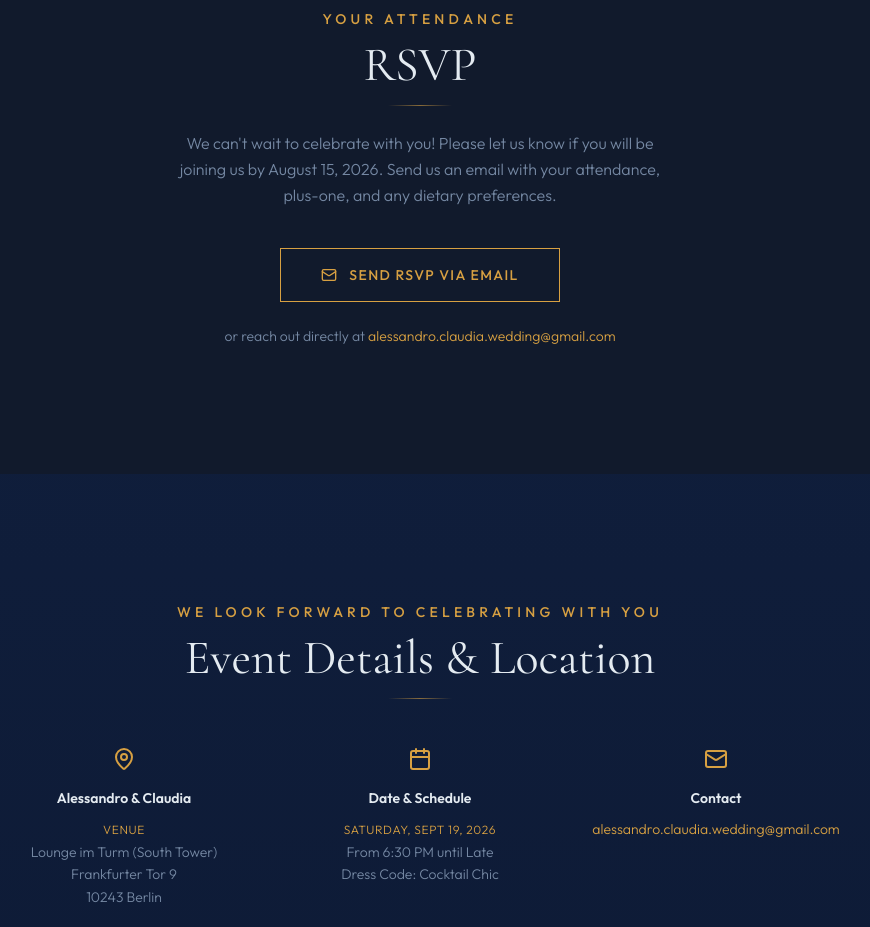
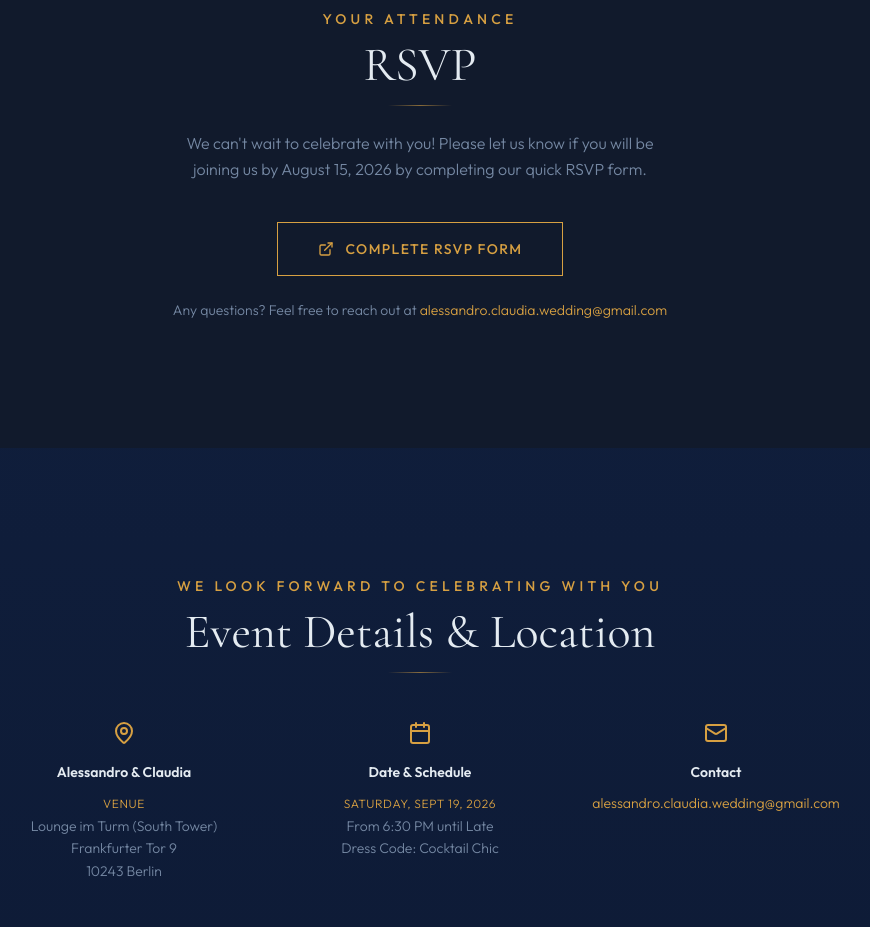
Before and after one commit to francescofact/alessandroeclaudia.party, a website: page cloned/index.html in a window 1280 px wide. Shown: the part 4760-5687 px from the top of the page, without its empty margins (220-1090 px from the left). Drawn offline with nearby package versions, Linux system fonts and the light colour scheme.

Commit message:
Update RSVP link to Google Form

```diff
--- a/cloned/index.html
+++ b/cloned/index.html
@@ -285,16 +285,16 @@
           <h2 class="font-display text-4xl md:text-5xl text-foreground mb-4">RSVP</h2>
           <div class="gold-line w-16 mx-auto mb-6"></div>
           <p class="text-muted-foreground font-body font-light max-w-lg mx-auto mb-10 leading-relaxed">
-            We can't wait to celebrate with you! Please let us know if you will be joining us by August 15, 2026. Send us an email with your attendance, plus-one, and any dietary preferences.
+            We can't wait to celebrate with you! Please let us know if you will be joining us by August 15, 2026 by completing our quick RSVP form.
           </p>
 
-          <a href="mailto:alessandro.claudia.wedding@gmail.com?subject=RSVP%20-%20Alessandro%20%26%20Claudia%20Wedding%20Party&amp;body=Hi%20Alessandro%20%26%20Claudia%2C%0A%0AI%20am%20excited%20to%20celebrate%20with%20you!%0A%0AName(s)%3A%20%0AAttending%20(Yes%2FNo)%3A%20Yes%0ANumber%20of%20Guests%3A%20%0ADietary%20Preferences%2FAllergies%3A%20%0AFavorite%20Song%20for%20the%20DJ%3A%20%0APersonal%20Note%3A%20%0A%0ACheers!%0A" class="inline-flex items-center gap-3 px-10 py-4 border border-gold text-gold text-sm tracking-widest uppercase hover:bg-gold hover:text-primary-foreground transition-all duration-500 font-medium">
-            <svg xmlns="http://www.w3.org/2000/svg" width="24" height="24" viewBox="0 0 24 24" fill="none" stroke="currentColor" stroke-width="2" stroke-linecap="round" stroke-linejoin="round" class="lucide lucide-mail h-4 w-4"><rect width="20" height="16" x="2" y="4" rx="2"></rect><path d="m22 7-8.97 5.7a1.94 1.94 0 0 1-2.06 0L2 7"></path></svg>
-            Send RSVP via Email
+          <a href="https://forms.gle/eWB63AVWkqBuzZPz5" target="_blank" rel="noopener noreferrer" class="inline-flex items-center gap-3 px-10 py-4 border border-gold text-gold text-sm tracking-widest uppercase hover:bg-gold hover:text-primary-foreground transition-all duration-500 font-medium">
+            <svg xmlns="http://www.w3.org/2000/svg" width="20" height="20" viewBox="0 0 24 24" fill="none" stroke="currentColor" stroke-width="2" stroke-linecap="round" stroke-linejoin="round" class="lucide lucide-external-link h-4 w-4"><path d="M18 13v6a2 2 0 0 1-2 2H5a2 2 0 0 1-2-2V8a2 2 0 0 1 2-2h6"></path><polyline points="15 3 21 3 21 9"></polyline><line x1="10" y1="14" x2="21" y2="3"></line></svg>
+            Complete RSVP Form
           </a>
 
           <p class="mt-6 text-sm font-body text-muted-foreground">
-            or reach out directly at <a href="mailto:alessandro.claudia.wedding@gmail.com" class="text-gold hover:text-gold-light transition-colors">alessandro.claudia.wedding@gmail.com</a>
+            Any questions? Feel free to reach out at <a href="mailto:alessandro.claudia.wedding@gmail.com" class="text-gold hover:text-gold-light transition-colors">alessandro.claudia.wedding@gmail.com</a>
           </p>
         </div>
       </section>
```
Also changed, not shown: index.html (+5 -5 lines).
